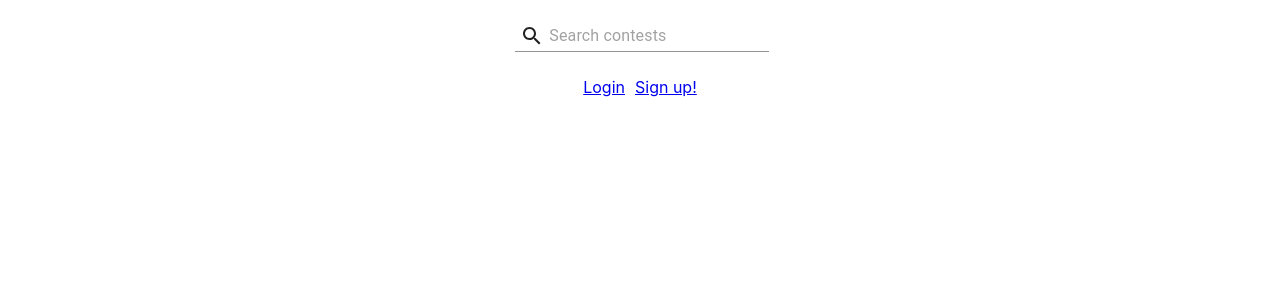
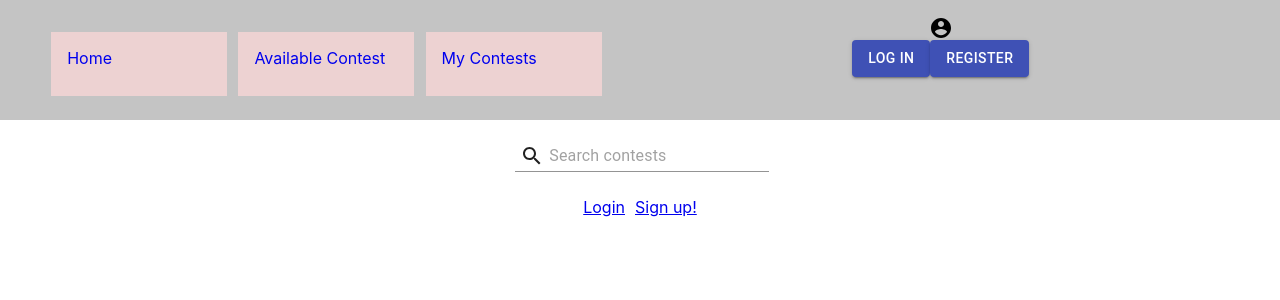
Before and after one commit to GA-hackathon/friendly-competition, a React (Create React App) app in the folder client/: page / in a window 1280 px wide. Shown: the top 300 px of the page. Built offline with nearby package versions, Linux system fonts and the light colour scheme.

Commit message:
updated files

```diff
--- a/client/src/layout/Navbar/Navbar.css
+++ b/client/src/layout/Navbar/Navbar.css
@@ -1,16 +1,16 @@
-ul.navbar{
+.navbar {
   list-style-type: none;
-    background: #C4C4C4;
+  background: #c4c4c4;
   margin: 0;
   padding: 0;
   overflow: hidden;
 }
 
-li.nav-block{
-    background: #EDD2D2;
+li.nav-block {
+  background: #edd2d2;
   width: 10rem;
   height: 4rem;
-    margin: 1rem 0 1.5rem .7rem;
+  margin: 1rem 0 1.5rem 0.7rem;
   display: inline;
   float: left;
   padding-left: 1rem;
@@ -22,7 +22,7 @@ li a {
   display: block;
 }
 
-.navbar-img{
+.navbar-img {
   list-style-type: none;
   display: inline;
   float: right;
@@ -30,13 +30,36 @@ li a {
   margin: 0.5rem 1rem 0 0;
 }
 
-li.img{
-    background: #EEE7E7;
+li.img {
+  background: #eee7e7;
   border-radius: 50%;
   width: 4rem;
   height: 4rem;
 }
 
-li.text{
+li.text {
   text-align: center;
 }
+.user-image {
+  width: 70px;
+  height: 70px;
+  max-width: 70px;
+  max-height: 70px;
+  border: 1px solid black;
+  border-radius: 50%;
+  object-fit: cover;
+}
+.user-column {
+  display: flex;
+  flex-flow: column nowrap;
+  align-items: center;
+}
+.MuiSvgIcon-root  {
+
+}
+
+.icon {
+  font-size: 70px;
+  max-width: 150px;
+  max-height: 150px;
+}
--- a/client/src/layout/Navbar/Navbar.jsx
+++ b/client/src/layout/Navbar/Navbar.jsx
@@ -1,22 +1,85 @@
-import React, { Fragment, useState } from 'react';
-import './Navbar.css';
-import { Link } from 'react-router-dom';
+import React, { Fragment, useState } from "react";
+import "./Navbar.css";
+import AccountCircleIcon from "@material-ui/icons/AccountCircle";
+import { Link } from "react-router-dom";
+import { useStateValue } from "../../providers/CurrentUserProvider";
+import { useHistory } from "react-router-dom";
+import { removeToken } from "../../services/auth";
+import Button from "@material-ui/core/Button";
 
 function Navbar() {
+  const [{ currentUser }, dispatch] = useStateValue();
 
-    return (
-        <>
-        <ul className='navbar'>
-             <li className='nav-block'><Link to='/' >Home</Link></li>
-             <li className='nav-block'><Link to='/' >Available Contest</Link></li>
-             <li className='nav-block'><Link to='/' >My Contests</Link></li>
-             <ul className='navbar-img'>
-                <li className='img'></li>
-                <li className='text'>User</li>
-             </ul>
+  const history = useHistory();
+  const handleLogout = () => {
+    dispatch({ type: "REMOVE_USER" });
+    localStorage.removeItem("authToken");
+    removeToken();
+    history.push("/");
+  };
+
+  return (
+    <>
+      <nav className="navbar">
+        <ul className="links">
+          <li className="nav-block">
+            <Link to="/">Home</Link>
+          </li>
+          <li className="nav-block">
+            <Link to="/">Available Contest</Link>
+          </li>
+          <li className="nav-block">
+            <Link to="/">My Contests</Link>
+          </li>
         </ul>
-        </>
-    )
+        <div className="user-column">
+          {/* <li className="img"></li> */}
+          {/* <li className="text">User</li> */}
+          {!currentUser ? (
+            <AccountCircleIcon className="icon" />
+          ) : (
+            <img
+              className="user-image"
+              src={currentUser?.image}
+              alt={currentUser?.name}
+            />
+          )}
+          <div className="name">{currentUser?.first_name}</div>
+          <div className="buttons">
+            {currentUser && (
+              <Button
+                color="secondary"
+                variant="contained"
+                onClick={handleLogout}
+              >
+                Log Out
+              </Button>
+            )}
+            {!currentUser && (
+              <Button
+                color="primary"
+                variant="contained"
+                component={Link}
+                to="/login"
+              >
+                Log In
+              </Button>
+            )}
+            {!currentUser && (
+              <Button
+                color="primary"
+                variant="contained"
+                component={Link}
+                to="/register"
+              >
+                Register
+              </Button>
+            )}
+          </div>
+        </div>
+      </nav>
+    </>
+  );
 }
 
 export default Navbar;
--- a/client/src/screens/auth/Register/Register.jsx
+++ b/client/src/screens/auth/Register/Register.jsx
@@ -64,7 +64,6 @@ function Register() {
   const onImageSelected = (e) => {
     // the image result is equal to event.target.files of index 0, the reason why I'm doing [0] is because:
     // a user should only be able to upload 1 image at a time as his profile pic, and not multiple, files is an array.
-
     const img = e.target.files[0];
     const fileReader = new FileReader();
     fileReader.addEventListener("load", () => {
--- a/client/src/screens/main/Home/Home.jsx
+++ b/client/src/screens/main/Home/Home.jsx
@@ -5,7 +5,7 @@ import { useHistory } from "react-router-dom";
 import { useState } from "react";
 import Search from "../../../components/Form/Search";
 import Wrapper from "./styledHome";
-
+import Layout from '../../../layout/Layout'
 function Home() {
   const [{ currentUser }, dispatch] = useStateValue();
   const [search, setSearch] = useState("");
@@ -19,6 +19,7 @@ function Home() {
   };
 
   return (
+      <Layout>
     <Wrapper>
       <div className="row-1">
         {currentUser && <>Welcome {currentUser?.first_name}</>}&nbsp;
@@ -39,6 +40,7 @@ function Home() {
         <Link to="/register">Sign up!</Link>
       </div>
     </Wrapper>
+    </Layout>
   );
 }
 
```
Also changed, not shown: client/src/screens/ContestScreens/ContestCreate/ContestCreate.css (renamed from client/src/screens/main/ContestCreate/ContestCreate.css), client/src/screens/ContestScreens/ContestCreate/ContestCreate.jsx (renamed from client/src/screens/main/ContestCreate/ContestCreate.jsx). Lines whose indentation alone changed are shown as unchanged.
